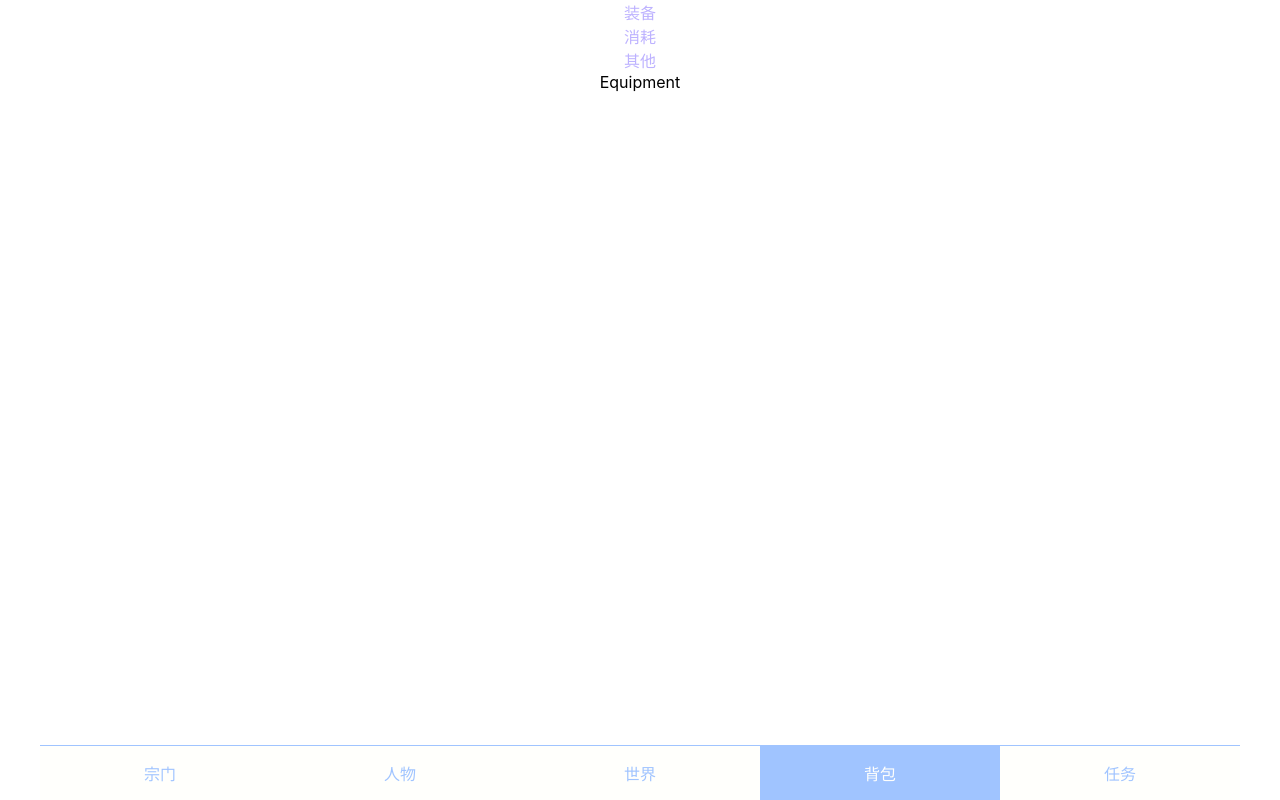
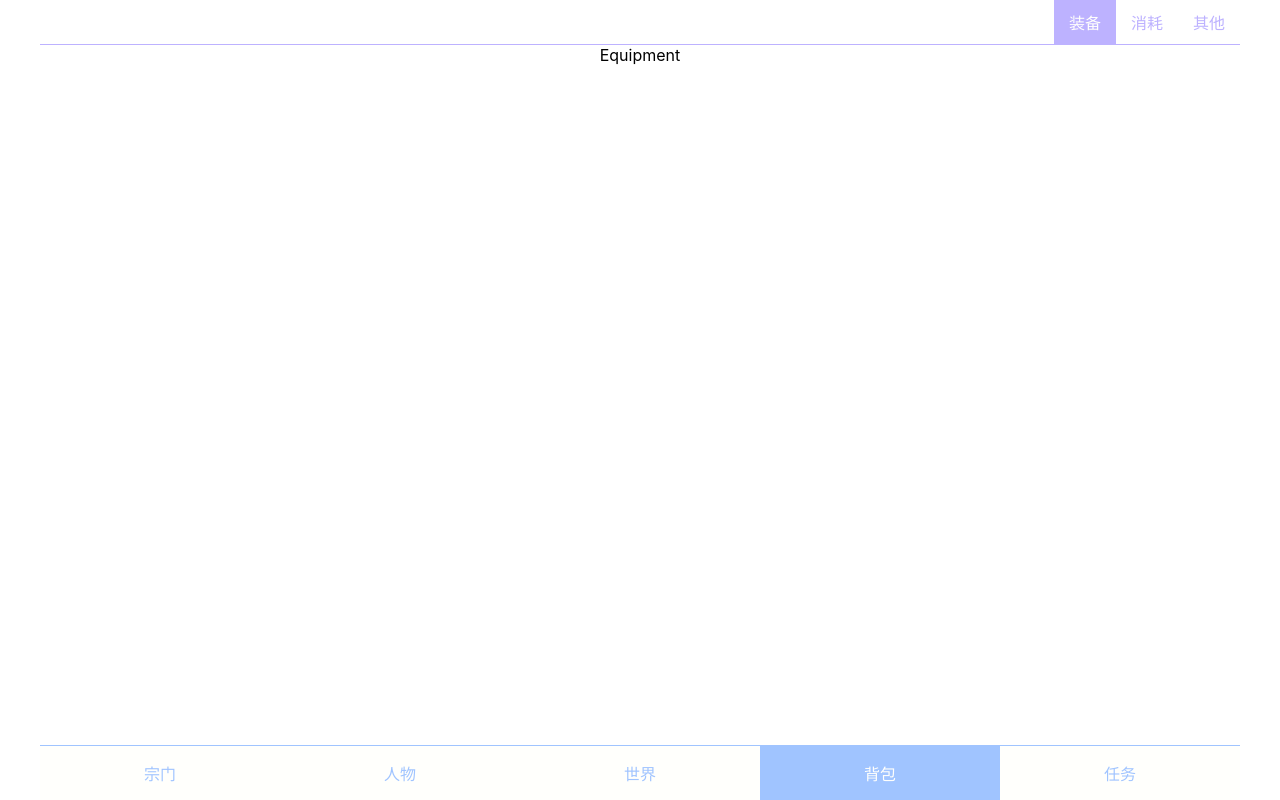
Before and after one commit to HechengLi/little-idle-world, a React (Create React App) app in the folder client/: page /inventory/equipment in a window 1280 px wide. Built offline with nearby package versions, Linux system fonts and the light colour scheme.

Commit message:
setup all navs

```diff
--- /dev/null
+++ b/client/src/components/SecondaryNav.js
@@ -0,0 +1,42 @@
+import React from 'react'
+import { NavLink, useRouteMatch } from 'react-router-dom'
+import styled from 'styled-components'
+
+const SecondaryNav = ({ className, routes }) => {
+  const { url } = useRouteMatch()
+
+  return (
+    <ul className={className}>
+      {
+        routes.map(route =>
+          <li key={route.name}>
+            <NavLink to={`${url}/${route.path}`} activeClassName="active">{route.name}</NavLink>
+          </li>
+        )
+      }
+    </ul>
+  )
+}
+
+const StyledSecondaryNav = styled(SecondaryNav)`
+  display: flex;
+  justify-content: flex-end;
+  border-bottom: 1px solid var(--secondary-color);
+
+  a {
+    display: block;
+    padding: 10px 15px;
+    transition: all 0.25s;
+
+    &:not(.active):hover {
+      box-shadow: 0 0 5px 0 var(--secondary-color) inset;
+    }
+
+    &.active {
+      color: var(--white-color);
+      background-color: var(--secondary-color);
+    }
+  }
+`
+
+export default StyledSecondaryNav
--- a/client/src/components/character/CharacterNav.js
+++ b/client/src/components/character/CharacterNav.js
@@ -1,21 +1,15 @@
 import React from 'react'
-import { Link, useRouteMatch } from 'react-router-dom'
 import styled from 'styled-components'
+import SecondaryNav from '../SecondaryNav'
+
+const routes = [
+  { name: '属性', path: 'attribute' },
+  { name: '技能', path: 'skill' }
+]
 
 const CharacterNav = () => {
-  const { url } = useRouteMatch()
-
   return (
-    <nav>
-      <ul>
-        <li>
-          <Link to={`${url}/attribute`}>属性</Link>
-        </li>
-        <li>
-          <Link to={`${url}/skill`}>技能</Link>
-        </li>
-      </ul>
-    </nav>
+    <SecondaryNav routes={routes} />
   )
 }
 
--- a/client/src/components/inventory/InventoryNav.js
+++ b/client/src/components/inventory/InventoryNav.js
@@ -1,24 +1,16 @@
 import React from 'react'
-import { Link, useRouteMatch } from 'react-router-dom'
 import styled from 'styled-components'
+import SecondaryNav from '../SecondaryNav'
+
+const routes = [
+  { name: '装备', path: 'equipment' },
+  { name: '消耗', path: 'use' },
+  { name: '其他', path: 'etc' }
+]
 
 const InventoryNav = () => {
-  const { url } = useRouteMatch()
-
   return (
-    <nav>
-      <ul>
-        <li>
-          <Link to={`${url}/equipment`}>装备</Link>
-        </li>
-        <li>
-          <Link to={`${url}/use`}>消耗</Link>
-        </li>
-        <li>
-          <Link to={`${url}/etc`}>其他</Link>
-        </li>
-      </ul>
-    </nav>
+    <SecondaryNav routes={routes} />
   )
 }
 
--- a/client/src/components/town/TownNav.js
+++ b/client/src/components/town/TownNav.js
@@ -1,5 +1,6 @@
 import React from 'react'
 import { useRouteMatch } from 'react-router-dom'
+
 import Map from '../Map'
 import test1 from '../../resource/images/test1.jpg'
 import test2 from '../../resource/images/test2.jpg'
--- a/client/src/components/world/WorldNav.js
+++ b/client/src/components/world/WorldNav.js
@@ -1,18 +1,17 @@
 import React from 'react'
-import { Link, useRouteMatch } from 'react-router-dom'
+import { useRouteMatch } from 'react-router-dom'
 import styled from 'styled-components'
+
+import Map from '../Map'
 
 const WorldNav = () => {
   const { url } = useRouteMatch()
+  const routes = [
+    { x: 0.5, y: 0.5, height: 0.1, width: 0.1, type: 'percentage', text: '史莱姆森林', link: `${url}/slime_forest` }
+  ]
 
   return (
-    <nav>
-      <ul>
-        <li>
-          <Link to={`${url}/slime_forest`}>史莱姆森林</Link>
-        </li>
-      </ul>
-    </nav>
+    <Map routes={routes} />
   )
 }
 
--- a/client/src/views/World.js
+++ b/client/src/views/World.js
@@ -5,16 +5,20 @@ import WorldNav from '../components/world/WorldNav'
 import { Route, Switch, useRouteMatch } from 'react-router-dom'
 import SlimeForest from './world/SlimeForest'
 import NotFound from './NotFound'
+import BackButton from '../components/BackButton'
 
 const World = () => {
-  const { path } = useRouteMatch()
+  const { path, isExact } = useRouteMatch()
 
   return (
-    <Switch>
-      <Route exact path={path} component={WorldNav} />
-      <Route exact path={`${path}/slime_forest`} component={SlimeForest} />
-      <Route path="*" component={NotFound} />
-    </Switch>
+    <React.Fragment>
+      { isExact ? null : <BackButton to={path} /> }
+      <Switch>
+        <Route exact path={path} component={WorldNav} />
+        <Route exact path={`${path}/slime_forest`} component={SlimeForest} />
+        <Route path="*" component={NotFound} />
+      </Switch>
+    </React.Fragment>
   )
 }
 
```
